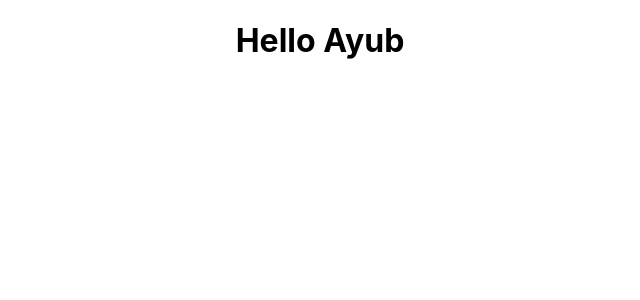
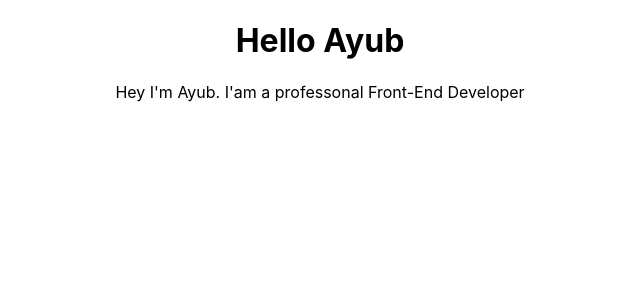
Before and after one commit to ayub6717/All-About-React, a React (Create React App) app: page / in a window 1280 px wide. Shown: the top 300 px of the page, without its empty margins (320-960 px from the left). Built offline with nearby package versions, Linux system fonts and the light colour scheme.

Commit message:
Functional Component

```diff
--- a/src/components/Functional-component.js
+++ b/src/components/Functional-component.js
@@ -4,6 +4,10 @@ import React from 'react'
 //    return <h1>Hello Ayub</h1>
 // }
 
-const FunctionalComponent = () => <h1>Hello Ayub</h1>
+const FunctionalComponent = () =>
+<div>
+   <h1>Hello Ayub</h1>
+   <p>Hey I'm Ayub. I'am a professonal Front-End Developer</p>
+</div>
 
 export default FunctionalComponent
```
Also changed, not shown: 1 other file (tests, documents, lock files or other folders).
